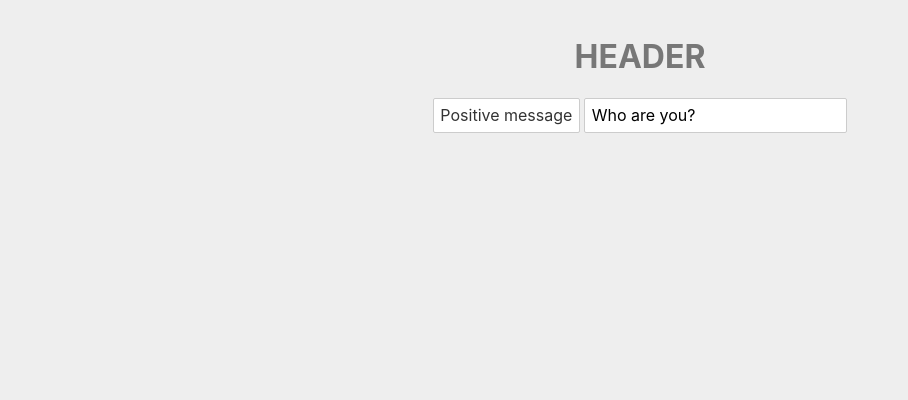
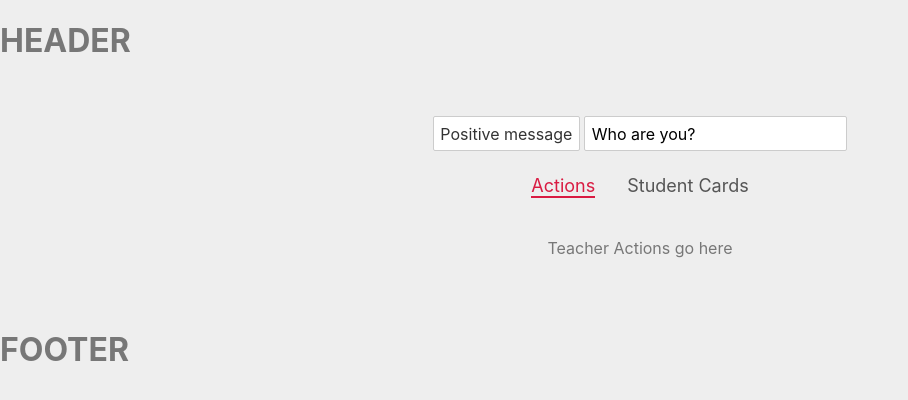
Before and after one commit to Sheilabob/Practice-Log, a Svelte app: page / in a window 1280 px wide. Shown: the top 400 px of the page, without its empty margins (0-908 px from the left). Built offline with nearby package versions, Linux system fonts and the light colour scheme.

Commit message:
outlined tab system

```diff
--- a/src/App.svelte
+++ b/src/App.svelte
@@ -1,6 +1,14 @@
 <script>
 	import Modal from './Modal.svelte';
 	import Header from './Header.svelte';
+	import Footer from './Footer.svelte';
+	import Tabs from './shared/Tabs.svelte';
+
+	let tabs = ['Actions', 'Student Cards'];
+	let activeTab = 'Actions'
+	const tabChange = (e) => {
+		activeTab = e.detail;
+	}
 
 	let showModal = false;
 
@@ -24,8 +32,8 @@
 </script>
 
 <Modal message="You did it!" isCongrats={true} {showModal} on:click={toggleModal}/>
+<Header />
 <main>
-	<Header />
 	<button on:click|once={toggleModal}>Positive message</button>
 	<input type="text" bind:value={signedIn}>
 
@@ -52,14 +60,23 @@
 		{/each}
 
 	{/if}
+	<Tabs {activeTab} {tabs} on:tabChange={tabChange} />
+	{#if activeTab === 'Actions'}
+		<p>Teacher Actions go here</p>
+	{:else if activeTab === 'Student Cards'}
+		<p>Student Cards go here</p>
+	{/if}
+
 </main>
+<Footer />
+
 
 <style>
 	main {
 		text-align: center;
 		padding: 1em;
-		max-width: 240px;
-		margin: 0 auto;
+		max-width: 960px;
+		margin: 40px auto;
 	}
 
 	h1 {
--- /dev/null
+++ b/src/Footer.svelte
@@ -0,0 +1,9 @@
+<script>
+
+</script>
+<div>
+<h1>FOOTER</h1>
+</div>
+<style>
+
+</style>
--- /dev/null
+++ b/src/shared/Tabs.svelte
@@ -0,0 +1,42 @@
+<script>
+    import { createEventDispatcher } from 'svelte';
+    const dispatch = createEventDispatcher();
+
+    export let tabs;
+    export let activeTab;
+
+</script>
+
+<div class="tabs">
+    <ul>
+        {#each tabs as tab}
+            <li on:click={() => dispatch('tabChange', tab)}>
+                <div class:active={tab === activeTab}>{tab}</div>
+            </li>
+        {/each}
+    </ul>
+
+</div>
+
+<style>
+    .tabs {
+        margin-bottom: 40px;
+    }
+    ul {
+        display: flex;
+        justify-content: center;
+        padding: 0;
+        list-style-type: none;
+    }
+    li {
+        margin: 0 16px;
+        font-size: 18px;
+        color: #555;
+        cursor: pointer;
+    }
+    .active {
+        color: #d91b42;
+        border-bottom: 2px solid #d91b42;
+        padding-borrom: 8px;
+    }
+</style>
```
